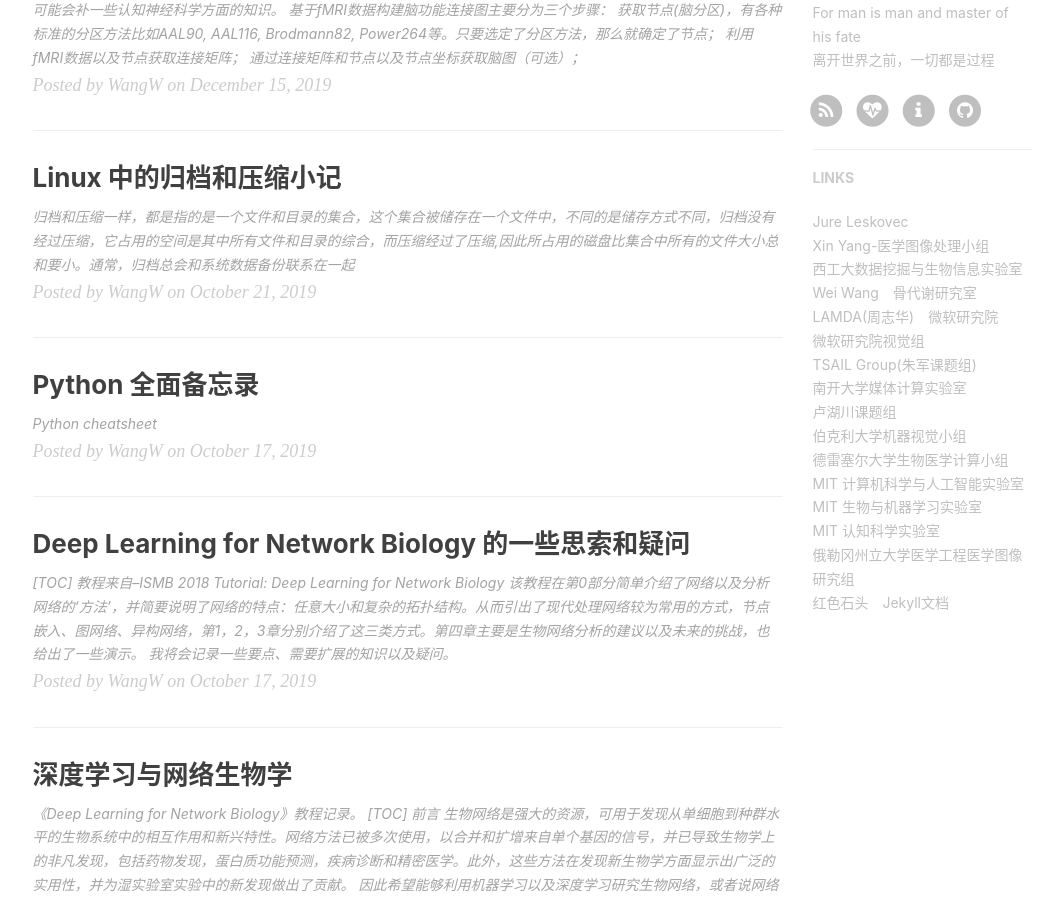
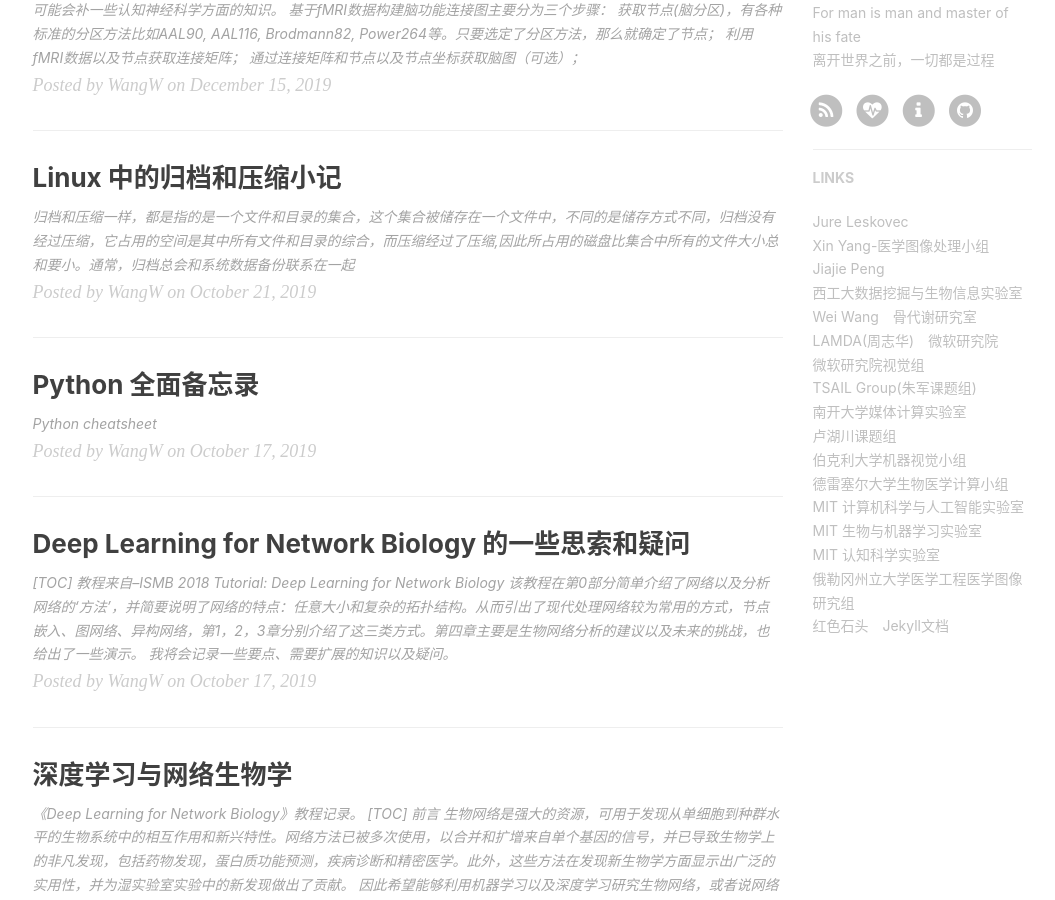
Before and after one commit to ilikewind/Myblog, a Jekyll site: the page built from index.html, in a window 1280 px wide and 900 px high, scrolled down 1205 px. Shown: the whole window, without its empty margins (135-1190 px from the left). Built offline with Jekyll 4.4.1, drawn with Linux system fonts in a browser that asks for light colours; nearby versions of some CDN libraries; the list of posts is cut into pages by our own code; comment, search, counter and statistics services are not loaded.

Commit message:
Update _config.yml
add peng

```diff
--- a/_config.yml
+++ b/_config.yml
@@ -121,6 +121,10 @@ friends: [
       href: "https://sites.google.com/view/xinyang/home"
     },
     {
+      title: "Jiajie Peng",
+      href: "https://jiajiepeng.github.io/index.html"
+    },
+    {
       title: "西工大数据挖掘与生物信息实验室",
       href: "http://www.nwpu-bioinformatics.com/"
     },
```
